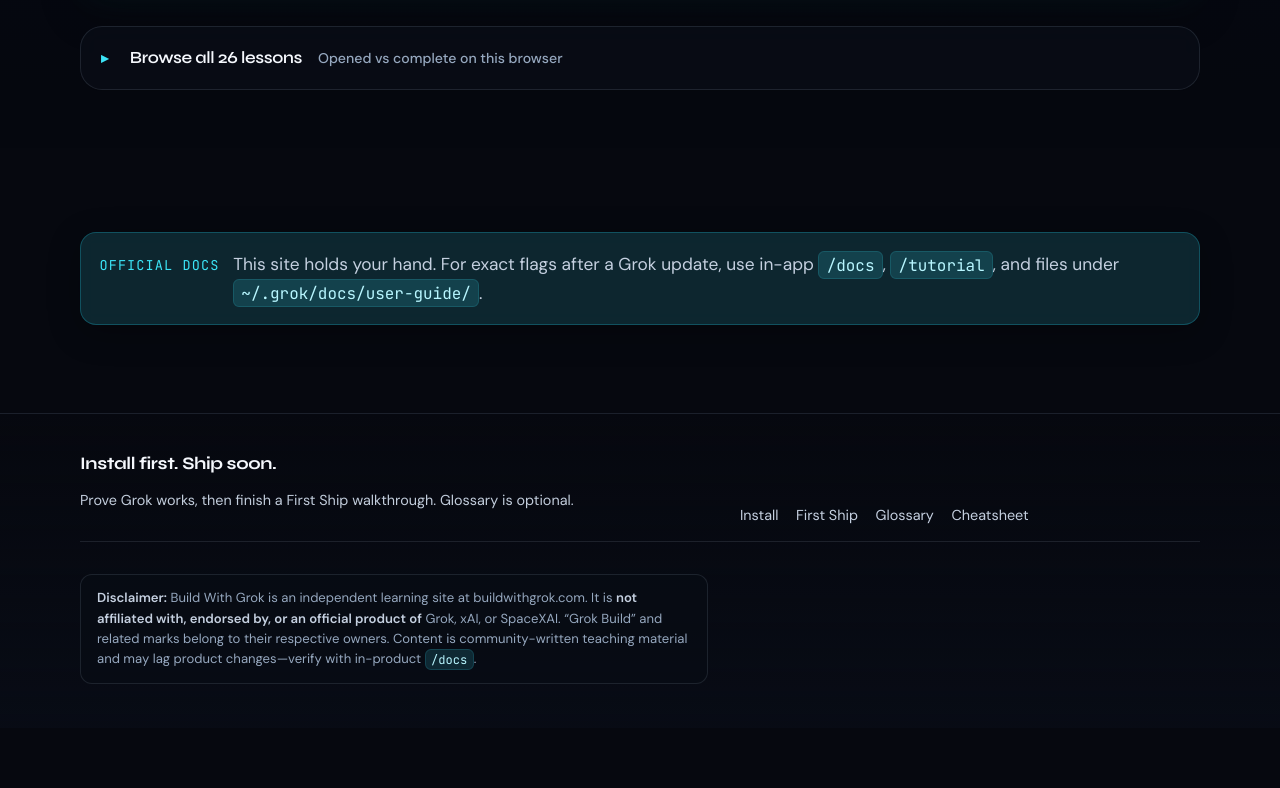
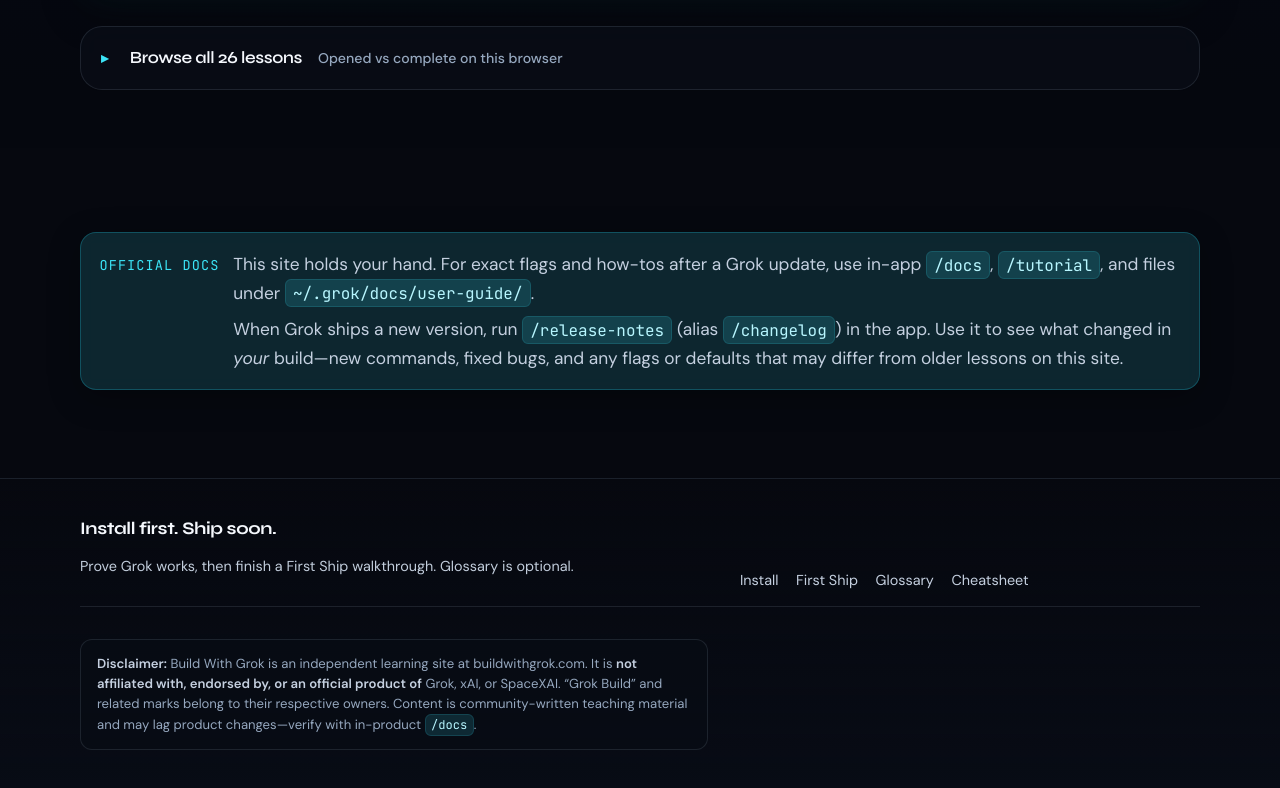
Before and after one commit to Flux9000/buildwithgrok, a website: page index.html in a window 1280 px wide. Shown: the part 1942-2730 px from the top of the page. Before the commit the page ends 2670 px from the top, so only its background shows below. Drawn offline with Linux system fonts and the light colour scheme.

Commit message:
Document /release-notes in hub Official docs tip
Point learners to in-app release notes for version changes after updates.

```diff
--- a/index.html
+++ b/index.html
@@ -204,8 +204,13 @@
         <div class="mark">Official docs</div>
         <div>
           <p>
-            This site holds your hand. For exact flags after a Grok update, use in-app
+            This site holds your hand. For exact flags and how-tos after a Grok update, use in-app
             <code>/docs</code>, <code>/tutorial</code>, and files under <code>~/.grok/docs/user-guide/</code>.
+          </p>
+          <p>
+            When Grok ships a new version, run <code>/release-notes</code> (alias <code>/changelog</code>) in the app.
+            Use it to see what changed in <em>your</em> build—new commands, fixed bugs, and any flags or defaults that
+            may differ from older lessons on this site.
           </p>
         </div>
       </div>
```
